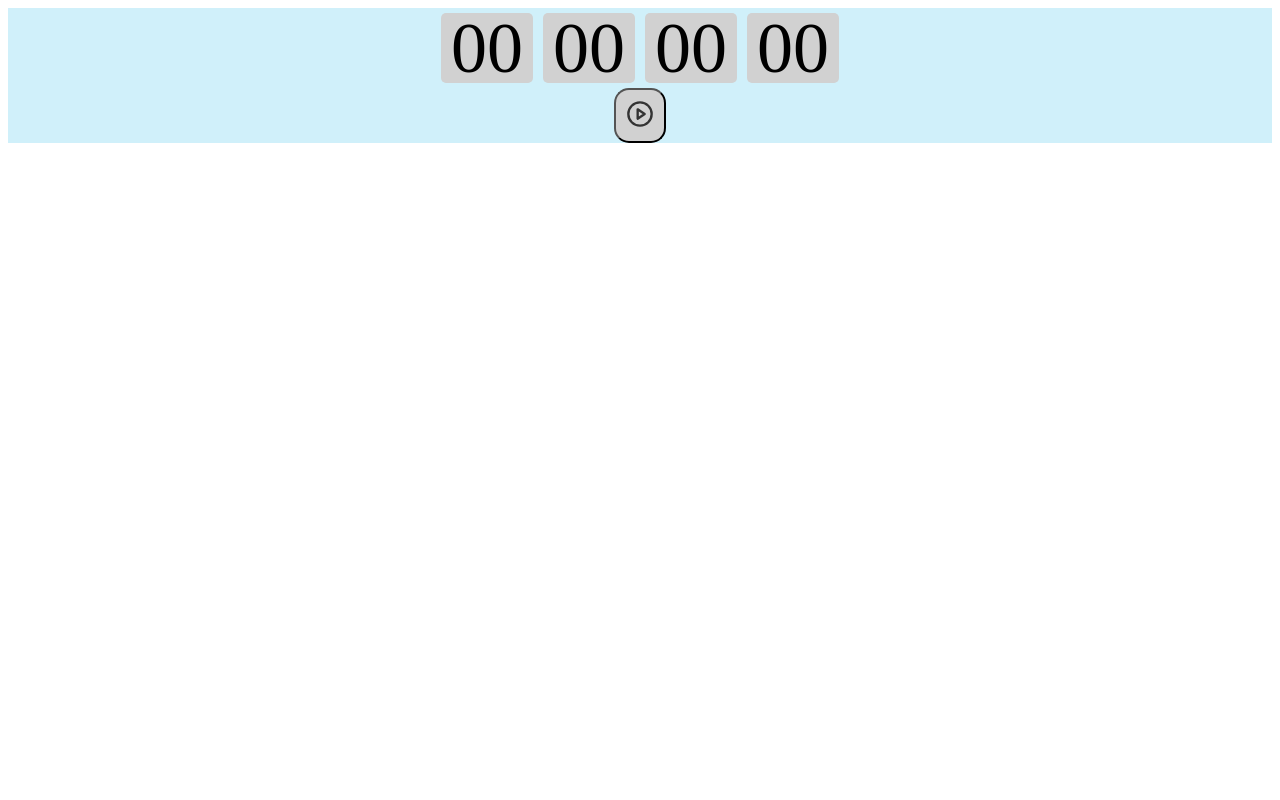
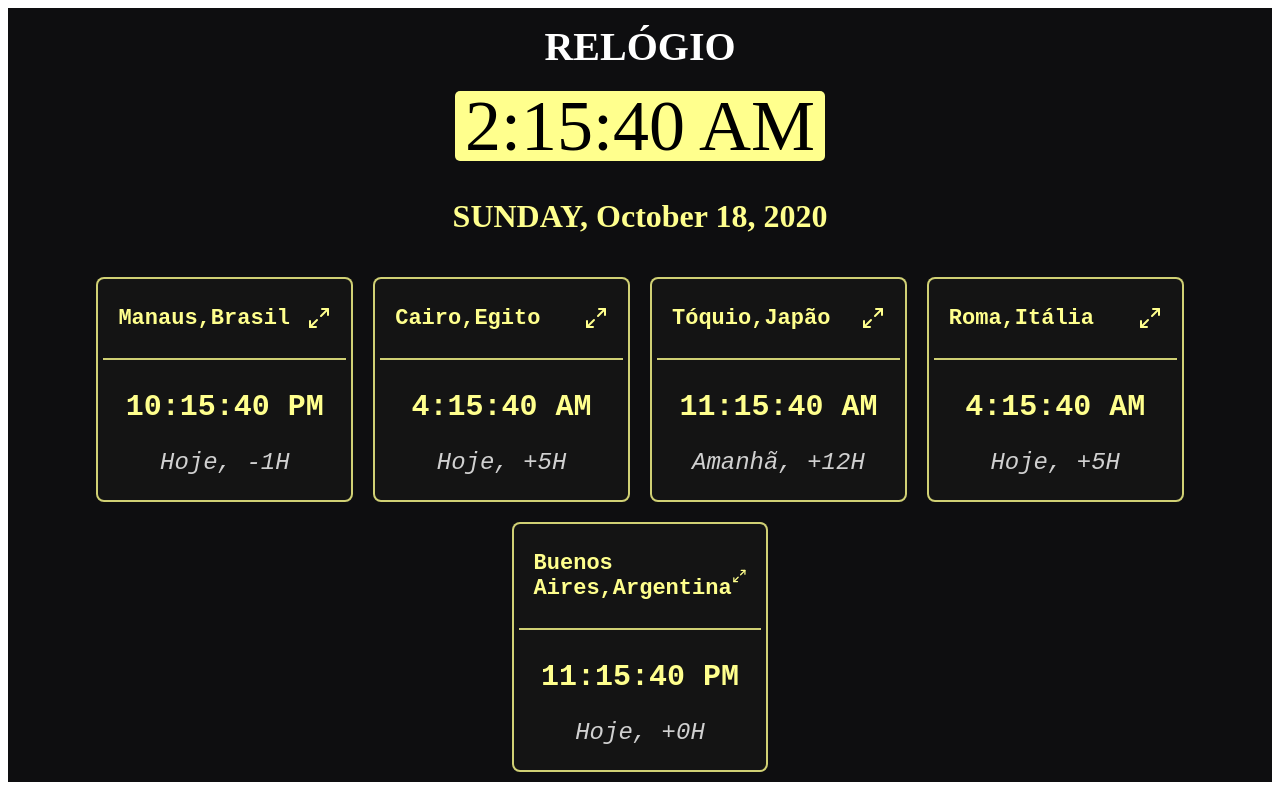
Before and after one commit to felipevlima/CronometroReact, a React app: page / in a window 1280 px wide. Built offline with nearby package versions, Linux system fonts and the light colour scheme.

Commit message:
Pre-finished the clock with 6 different locations

```diff
--- a/package.json
+++ b/package.json
@@ -41,9 +41,12 @@
     "@babel/preset-react": "^7.10.4",
     "@types/react": "^16.9.48",
     "@types/react-dom": "^16.9.8",
+    "moment": "^2.29.1",
+    "moment-timezone": "^0.5.31",
     "react": "^16.13.1",
     "react-dom": "^16.13.1",
     "react-icons": "^3.11.0",
+    "react-moment": "^1.0.0",
     "styled-components": "^5.2.0"
   }
 }
--- a/src/screens/Relogio/Relogio.styles.ts
+++ b/src/screens/Relogio/Relogio.styles.ts
@@ -1,7 +1,7 @@
 import styled from 'styled-components';
 
 export const Container = styled.div`
-    background: #d0f0fa;
+    background: #0e0e10;
     width: 100%;
     height: 100%;
 
@@ -11,6 +11,13 @@ export const Container = styled.div`
     flex-direction: column;
 `;
 
+export const Title = styled.h1`
+    color: #FFF;
+    font-size: 40px;
+    text-transform: uppercase;
+    line-height: 24px;
+`;
+
 export const Display = styled.div`
     justify-content: center;
     align-items:center;
@@ -18,7 +25,7 @@ export const Display = styled.div`
 `;
 
 export const ComponentDisplay = styled.span`
-    background: #d1d1d1;
+    background: #ffff8d;
     font-size: 72px;
     line-height: 50px;
     padding: 10px;
@@ -31,3 +38,65 @@ export const Button = styled.button`
     border-radius: 15px;
     padding: 10px;
 `;
+
+export const Text = styled.p`
+    font-size:32px;
+    font-weight: bold;
+    color: #ffff8d;
+`;
+
+export const PanelContainer = styled.main`
+    display: flex;
+    width: 100%;
+    flex-wrap: wrap;
+    justify-content: center;
+    align-items: center;
+`;
+
+export const Panel = styled.div`
+    margin: 10px;
+    background: #141414;
+    width:20%;
+    border-radius: 8px;
+    border: 2px solid rgba(255,255,141, 0.8);
+`;
+
+export const PanelHeader = styled.div`
+    display:flex;
+    justify-content: space-between;
+    align-items: center;
+    padding: 5px 15px;
+
+    border-bottom: 2px solid rgba(255,255,141, 0.8);
+    margin: 0 5px;
+`;
+
+export const TextPanelHeader = styled.p`
+    font-size: 22px;
+    font-weight:700;
+    font-family: 'Courier New', Courier, monospace;
+    color: #ffff8d;
+`;
+
+export const PanelMain = styled.div`
+    align-items:center;
+    justify-content: center;
+    display: flex;
+
+    flex-direction: column;
+`;
+
+export const TextPanelMain = styled.p`
+    font-size: 30px;
+    font-weight:900;
+    font-family: 'Courier New', Courier, monospace;
+    color: #ffff8d;
+`;
+
+export const TextInfo = styled.p`
+    font-size: 24px;
+    font-style: italic;
+    font-family: 'Courier New', Courier, monospace;
+    color: rgba(255,255,255, 0.8);
+    margin-top: -5px;
+`;
--- a/src/screens/Relogio/Relogio.tsx
+++ b/src/screens/Relogio/Relogio.tsx
@@ -1,22 +1,93 @@
-import React from 'react';
-import { FiPlayCircle } from 'react-icons/fi';
-import { Button, ComponentDisplay, Container, Display } from './Relogio.styles';
+import React, { useEffect } from 'react';
+import moment from 'moment';
+import { FiMaximize2 } from 'react-icons/fi';
+import Moment from 'moment-timezone';
+import { ComponentDisplay, Container, Display, Panel, PanelContainer, PanelHeader, PanelMain, Text, TextInfo, TextPanelHeader, TextPanelMain, Title } from './Relogio.styles';
 
 export default function Relogio(){
+
+    moment.locale('pt-br');
+
+    const dia = (moment().format('dddd')).toUpperCase();
+    const data = moment().format('LL');
+
+    const horasLocal = moment().format('LTS');
+
+    const horarioManaus = Moment().tz("America/Manaus").format('LTS');
+    const horarioToquio = Moment().tz("Asia/Tokyo").format('LTS');
+    const horarioRoma = Moment().tz("Europe/Rome").format('LTS');
+    const horarioBuenosAries = Moment().tz("America/Argentina/Buenos_Aires").format('LTS');
+    const horarioCairo = Moment().tz("Africa/Cairo").format('LTS');
+
+    useEffect(()=> {
+
+    },[]);
+
     return(
         <Container>
 
-
+            <Title>Relógio</Title>
 
             <Display>
-                <ComponentDisplay id="hours" >00</ComponentDisplay>
-                <ComponentDisplay id="minutes" >00</ComponentDisplay>
-                <ComponentDisplay id="seconds" >00</ComponentDisplay>
-                <ComponentDisplay id="milesimos" >00</ComponentDisplay>
+                <ComponentDisplay id="hours" >{horasLocal}</ComponentDisplay>
             </Display>
-            <Button>
-                <FiPlayCircle size={28} color="#333"/>
-            </Button>
+
+            <div>
+                <Text>{`${dia}, ${data}`}</Text>
+            </div>
+
+            <PanelContainer>
+                <Panel>
+                    <PanelHeader>
+                        <TextPanelHeader>Manaus,Brasil</TextPanelHeader>
+                        <FiMaximize2  size={24} color="#ffff8d"/>
+                    </PanelHeader>
+                    <PanelMain>
+                        <TextPanelMain>{horarioManaus}</TextPanelMain>
+                        <TextInfo>Hoje, -1H </TextInfo>
+                    </PanelMain>
+                </Panel>
+                <Panel>
+                    <PanelHeader>
+                        <TextPanelHeader>Cairo,Egito</TextPanelHeader>
+                        <FiMaximize2  size={24} color="#ffff8d"/>
+                    </PanelHeader>
+                    <PanelMain>
+                        <TextPanelMain>{horarioCairo}</TextPanelMain>
+                        <TextInfo>Hoje, +5H </TextInfo>
+                    </PanelMain>
+                </Panel>
+                <Panel>
+                    <PanelHeader>
+                        <TextPanelHeader>Tóquio,Japão</TextPanelHeader>
+                        <FiMaximize2  size={24} color="#ffff8d"/>
+                    </PanelHeader>
+                    <PanelMain>
+                        <TextPanelMain>{horarioToquio}</TextPanelMain>
+                        <TextInfo>Amanhã, +12H </TextInfo>
+                    </PanelMain>
+                </Panel>
+                <Panel>
+                    <PanelHeader>
+                        <TextPanelHeader>Roma,Itália</TextPanelHeader>
+                        <FiMaximize2  size={24} color="#ffff8d"/>
+                    </PanelHeader>
+                    <PanelMain>
+                        <TextPanelMain>{horarioRoma}</TextPanelMain>
+                        <TextInfo>Hoje, +5H </TextInfo>
+                    </PanelMain>
+                </Panel>
+                <Panel>
+                    <PanelHeader>
+                        <TextPanelHeader>Buenos Aires,Argentina</TextPanelHeader>
+                        <FiMaximize2  size={24} color="#ffff8d"/>
+                    </PanelHeader>
+                    <PanelMain>
+                        <TextPanelMain>{horarioBuenosAries}</TextPanelMain>
+                        <TextInfo>Hoje, +0H </TextInfo>
+                    </PanelMain>
+                </Panel>
+            </PanelContainer>
         </Container>
     );
 }
--- a/webpack.config.js
+++ b/webpack.config.js
@@ -1,5 +1,6 @@
 const HtmlWebpackPlugin = require('html-webpack-plugin');
 const path = require('path');
+const MomentTimezoneDataPlugin = require('moment-timezone-data-webpack-plugin');
 
 module.exports = {
   entry: path.resolve(__dirname, 'src', 'index.tsx'),
@@ -27,6 +28,9 @@ module.exports = {
     new HtmlWebpackPlugin({
       template: path.resolve(__dirname, 'public', 'index.html'),
     }),
+    new MomentTimezoneDataPlugin({
+      matchZones: /^America/
+    }),
   ],
   devServer: {
     contentBase: path.resolve(__dirname, 'dist'),
```
Also changed, not shown: src/components/Title.tsx (deleted), 1 other file (tests, documents, lock files or other folders).
